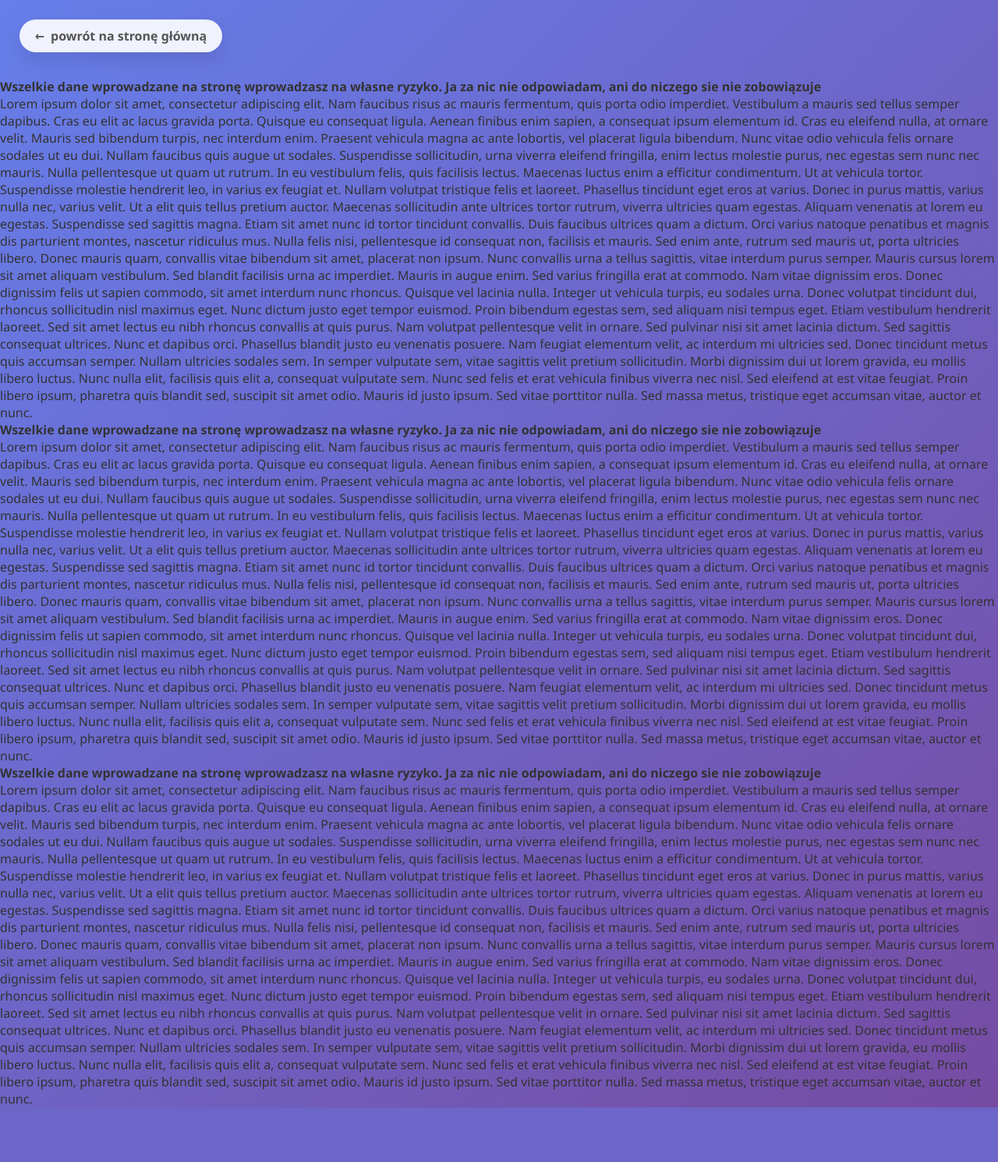
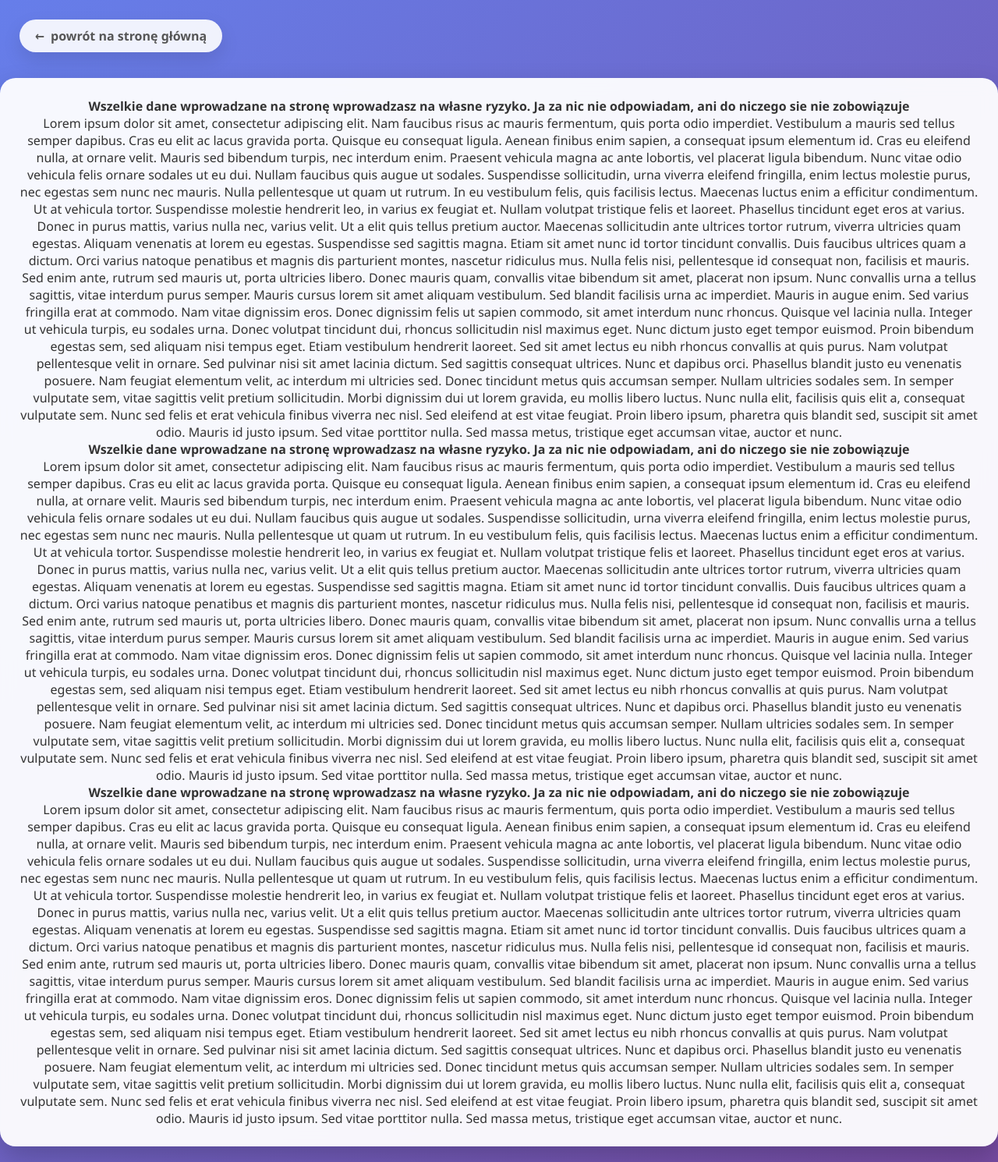
Before and after one commit to automateuszj/projekt-psi, a PHP site: page /terms_of_usage.html in a window 1280 px wide. Shown: the whole page at 78% size. Before the commit the page ends 1420 px from the top, so only its background shows below. Run offline with PHP 8.4, Linux system fonts and the light colour scheme.

Commit message:
welcome_style.css updated

```diff
--- a/welcome_style.css
+++ b/welcome_style.css
@@ -215,3 +215,14 @@ body {
     transform: translateY(-2px);
     box-shadow: 0 5px 15px rgba(0,0,0,0.1);
 }
+
+.terms_of_usage {
+    background: rgba(255, 255, 255, 0.95);
+    backdrop-filter: blur(10px);
+    padding: 25px;
+    border-radius: 20px;
+    margin-bottom: 20px;
+    box-shadow: 0 15px 35px rgba(0, 0, 0, 0.2);
+    animation: fadeInUp 0.6s ease-out;
+    text-align: center;
+}
```
